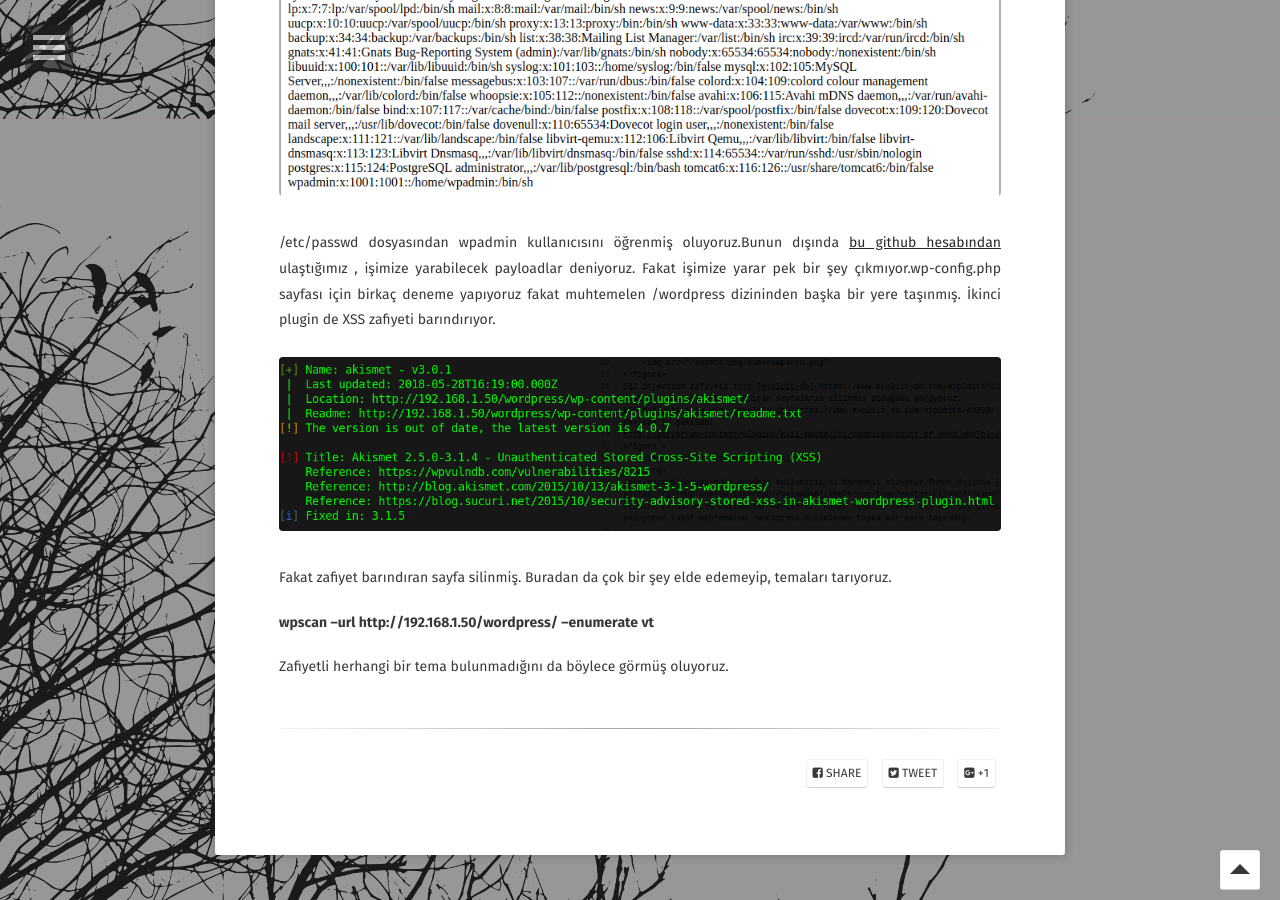
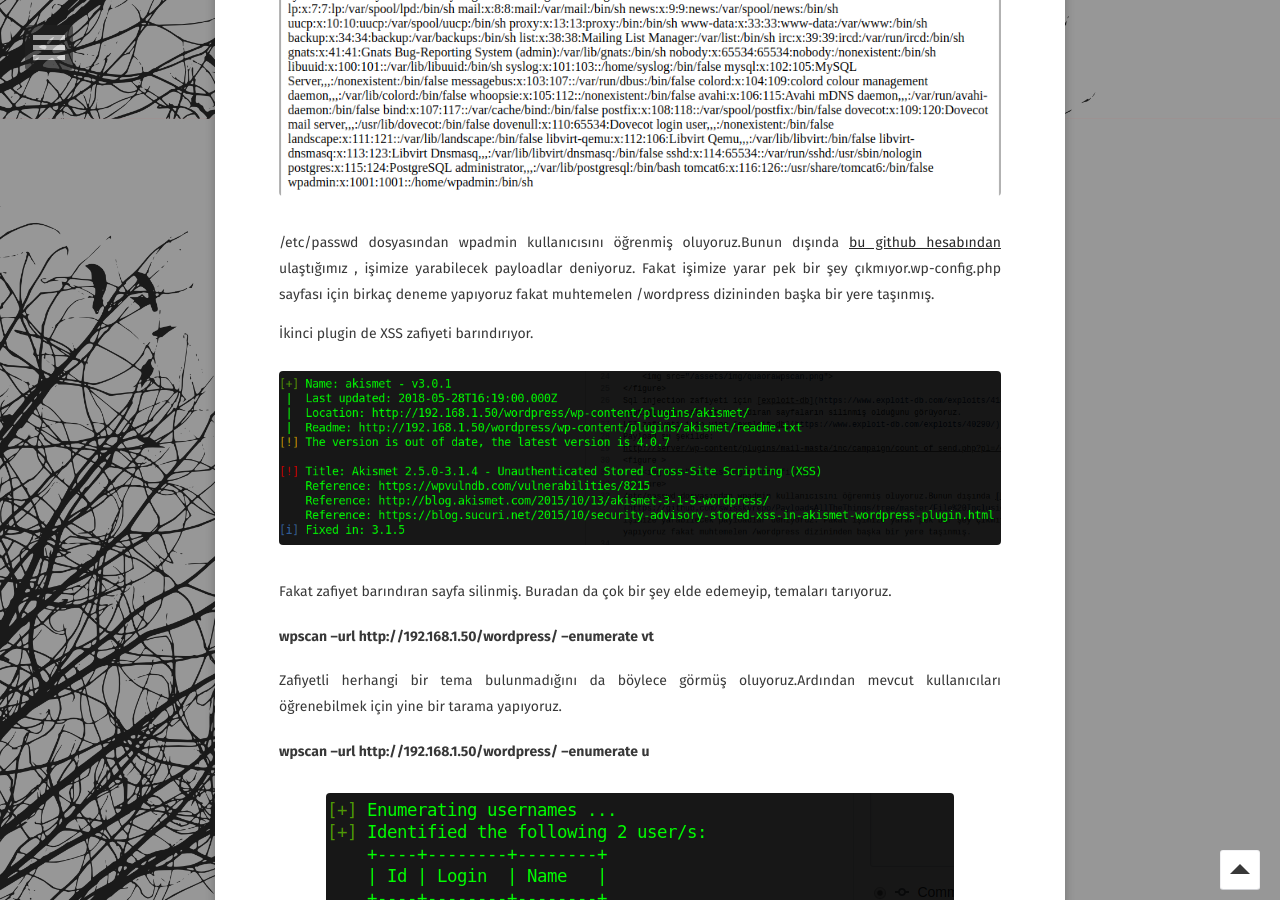
Before and after one commit to burcudemiralp/burcudemiralp.github.io, a Jekyll site: the page built from _posts/2018-06-07-Quaoar-Writeup.md, in a window 1280 px wide and 900 px high, scrolled down 1681 px. Built offline with Jekyll 4.4.1, drawn with Linux system fonts in a browser that asks for light colours; some web fonts are replaced.

Commit message:
Update 2018-06-07-Quaoar-Writeup.md

```diff
--- a/_posts/2018-06-07-Quaoar-Writeup.md
+++ b/_posts/2018-06-07-Quaoar-Writeup.md
@@ -31,10 +31,15 @@ http://server/wp-content/plugins/mail-masta/inc/campaign/count_of_send.php?pl=/e
     <img src="/assets/img/quaoralfi.png">
 </figure>
 /etc/passwd dosyasından wpadmin kullanıcısını öğrenmiş oluyoruz.Bunun dışında [bu github hesabından](https://github.com/swisskyrepo/PayloadsAllTheThings/tree/master/File%20Inclusion%20-%20Path%20Traversal) ulaştığımız , işimize yarabilecek payloadlar deniyoruz. Fakat işimize yarar pek bir şey çıkmıyor.wp-config.php sayfası için birkaç deneme yapıyoruz fakat muhtemelen /wordpress dizininden başka bir yere taşınmış.
+
 İkinci plugin de XSS zafiyeti barındırıyor.
 <figure >
     <img src="/assets/img/quaorawpscan2.png">
 </figure>
 Fakat zafiyet barındıran sayfa silinmiş. Buradan da çok bir şey elde edemeyip, temaları tarıyoruz.
 #### wpscan --url http://192.168.1.50/wordpress/ --enumerate vt
-Zafiyetli herhangi bir tema bulunmadığını da böylece görmüş oluyoruz.
+Zafiyetli herhangi bir tema bulunmadığını da böylece görmüş oluyoruz.Ardından mevcut kullanıcıları öğrenebilmek için yine bir tarama yapıyoruz.
+#### wpscan --url http://192.168.1.50/wordpress/ --enumerate u
+<figure >
+    <img src="/assets/img/quaorawpscan3.png">
+</figure>
```
